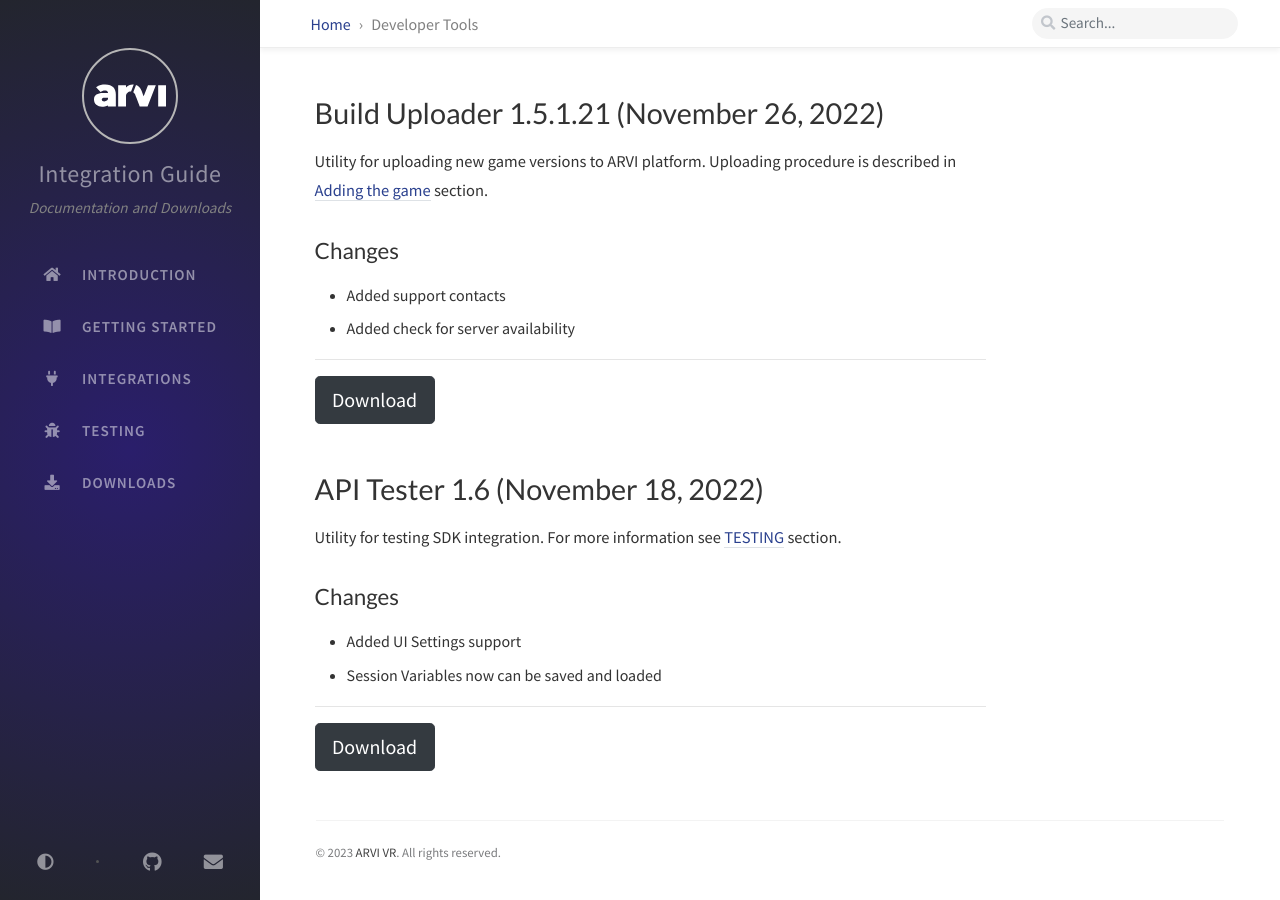
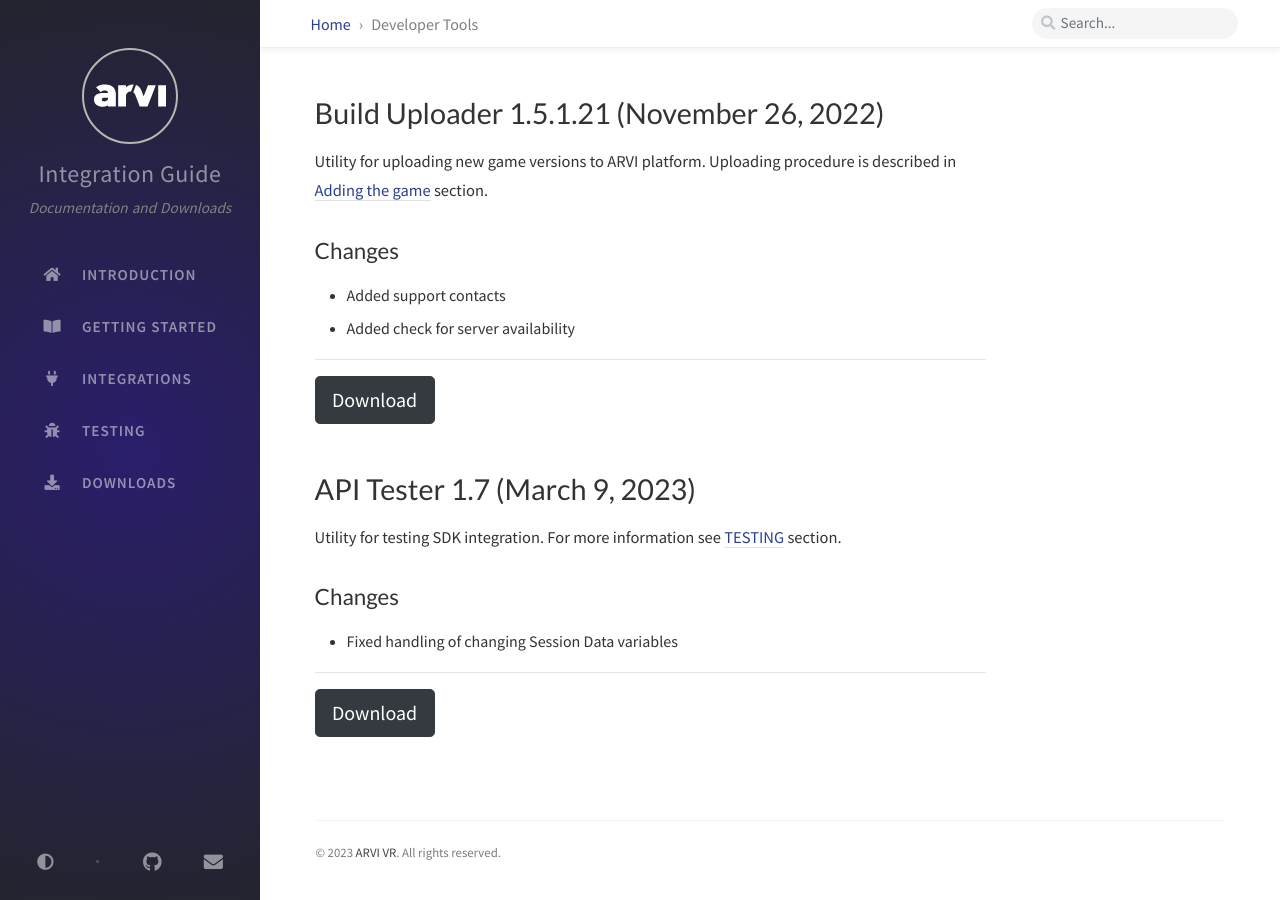
Before and after one commit to arvi-vr/integration-guide, a Jekyll site: the page built from _tabs/downloads-dev-tools.md, in a window 1280 px wide. Built offline with Jekyll 4.4.1, drawn with Linux system fonts in a browser that asks for light colours; comment, search, counter and statistics services are not loaded.

Commit message:
API Tester 1.7

```diff
--- a/_tabs/downloads-dev-tools.md
+++ b/_tabs/downloads-dev-tools.md
@@ -15,13 +15,12 @@
 <hr>
 <button onclick="window.open('https://storage-us-east-1.arvilab.com/storage/applications/3/4b3e2797-34c6-45a7-84a7-11dc0e4f6bc4/versions/681f2bd6-d384-4e1d-a280-692227e81bd5/files/Build%20Uploader%20Setup.exe')" type="button" class="btn btn-dark btn-lg">Download</button>
 
-# API Tester 1.6 (November 18, 2022)
+# API Tester 1.7 (March 9, 2023)
 
 Utility for testing SDK integration. For more information see [TESTING]({{ '/tabs/testing/' | relative_url }}) section.
 
 ## Changes
-- Added UI Settings support
-- Session Variables now can be saved and loaded
+- Fixed handling of changing Session Data variables
 
 <hr>
-<button onclick="window.open('https://storage-eu-east-1.arvilab.com/storage/applications/3/cee1325e-f16a-4237-b92a-eda4d30803f5/versions/1cb8553a-7f29-46b1-9c9e-49d4188bfc18/files/APITester.exe')" type="button" class="btn btn-dark btn-lg">Download</button>
+<button onclick="window.open('https://storage-us-east-1.arvilab.com/storage/applications/3/cee1325e-f16a-4237-b92a-eda4d30803f5/versions/428f4747-cdd1-4c6f-994d-5e3b8d1eaec9/files/APITester.exe')" type="button" class="btn btn-dark btn-lg">Download</button>
```
